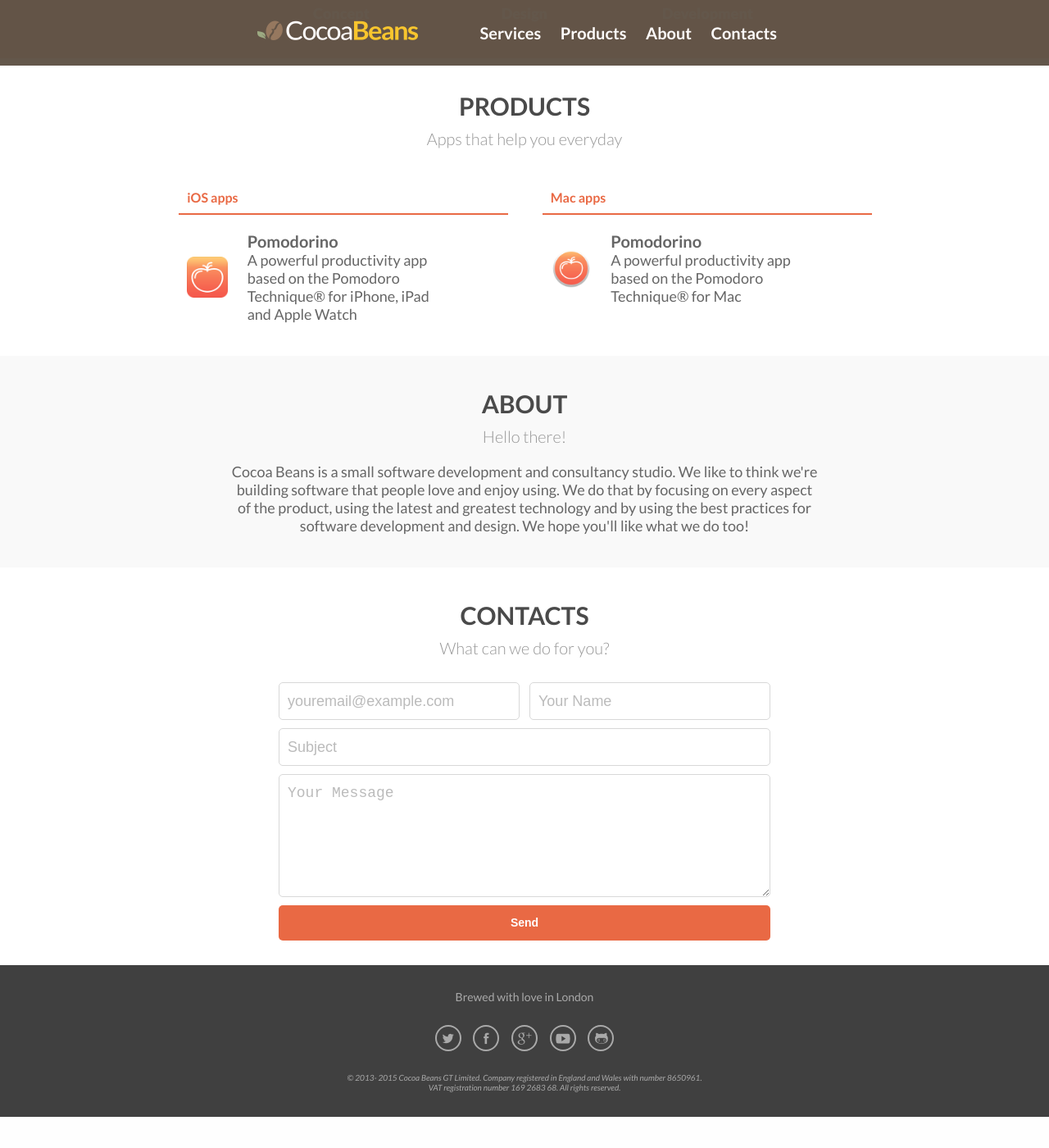
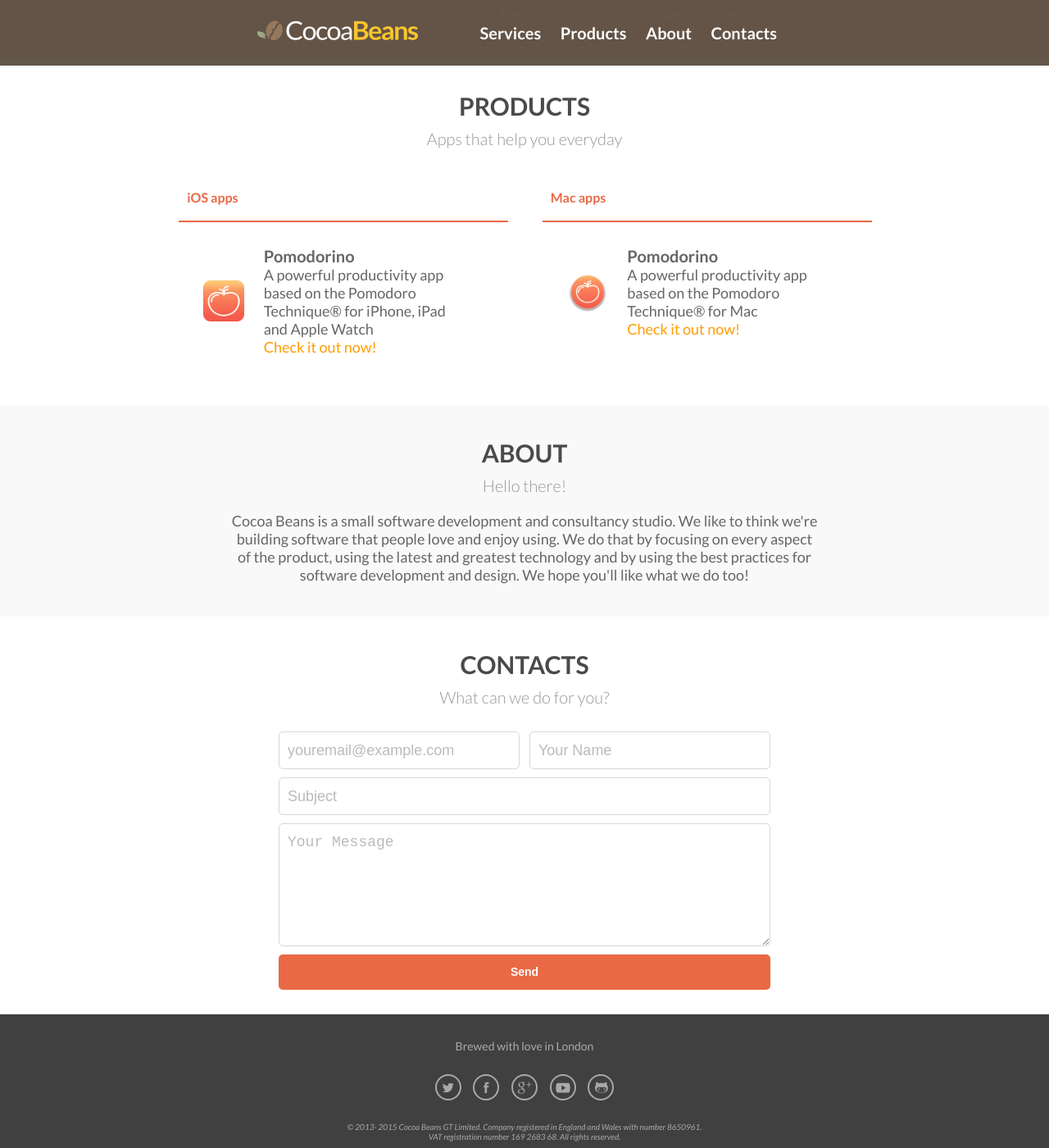
Before and after one commit to cocoabeansltd/cocoabeansltd.github.io, a Jekyll site: the page built from index.html, in a window 1280 px wide and 1400 px high, scrolled down 749 px. Shown: the whole window at 82% size. Built offline with Jekyll 4.4.1, drawn with Linux system fonts in a browser that asks for light colours; nearby versions of some CDN libraries; Markdown is read by kramdown in place of the engine named in the settings; before the commit the page ends 2111 px from its top, so only the background shows below that.

Commit message:
Improving apps section

```diff
--- a/css/index.css
+++ b/css/index.css
@@ -98,7 +98,6 @@
 }
 
 .products-column hr {
-	margin: 0px 0px 20px 0px;
 	border-color: #E96944;
 	border-style: solid;
 	color: #E96944;
@@ -106,13 +105,22 @@
 }
 
 .app {
+	-webkit-transition: all 0.25s ease-in-out;
+    -moz-transition: all 0.25s ease-in-out;
+    -o-transition: all 0.25s ease-in-out;
+    border-radius: 10px;
 	text-align: left;
+	padding: 20px;
+}
+
+.app:hover {
+	background-color: rgba(236, 236, 236, 0.9);
 }
 
 .app-icon, .app-info {
 	vertical-align: middle;
 	display: inline-block;
-	max-width: 60%;
+	max-width: 70%;
 }
 
 .app-icon {
@@ -182,6 +190,6 @@
 	}
 
 	.app {
-		display: inline;
+		display: inline-block;
 	}
 }
--- a/index.html
+++ b/index.html
@@ -41,6 +41,7 @@
 				<div class="app-info">
 					<h2 class="app-name">Pomodorino</h2>
 					<p class="app-description">A powerful productivity app based on the Pomodoro Technique® for iPhone, iPad and Apple Watch</p>
+					<a href="/apps/pomodorino/">Check it out now!</a>
 				</div>
 			</a>
 		</section>
@@ -54,6 +55,7 @@
 				<div class="app-info">
 					<h2 class="app-name">Pomodorino</h2>
 					<p class="app-description">A powerful productivity app based on the Pomodoro Technique® for Mac</p>
+					<a href="/apps/pomodorino/">Check it out now!</a>
 				</div>
 			</a>
 		</section>
```
Also changed, not shown: 2 other files.
